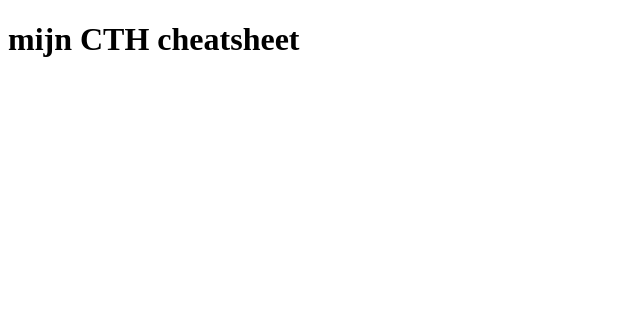
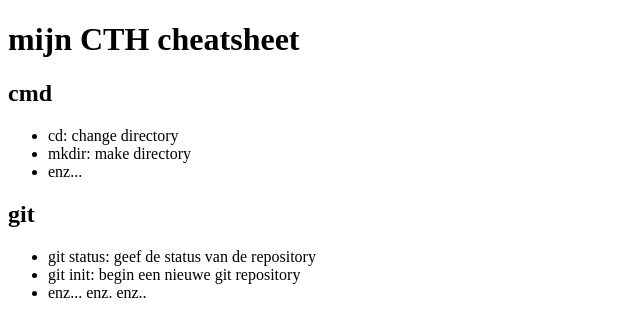
Before and after one commit to TenqQoe/CTH-website, a plain HTML site: page web/index.html in a window 1280 px wide. Shown: the whole page, without its empty margins (0-640 px from the left). Drawn offline with Linux system fonts and the light colour scheme.

Commit message:
index.html added

```diff
--- a/web/index.html
+++ b/web/index.html
@@ -9,5 +9,19 @@
 <body>
     <h1>mijn CTH cheatsheet</h1>
 
+    <h2>cmd</h2>
+    <ul>
+        <li>cd: change directory</li>
+        <li>mkdir: make directory</li>
+        <li>enz...</li>
+    </ul>
+
+    <h2>git</h2>
+    <ul>
+        <li>git status: geef de status van de repository</li>
+        <li>git init: begin een nieuwe git repository</li>
+        <li>enz... enz. enz..</li>
+    </ul>
+
 </body>
 </html>
```
